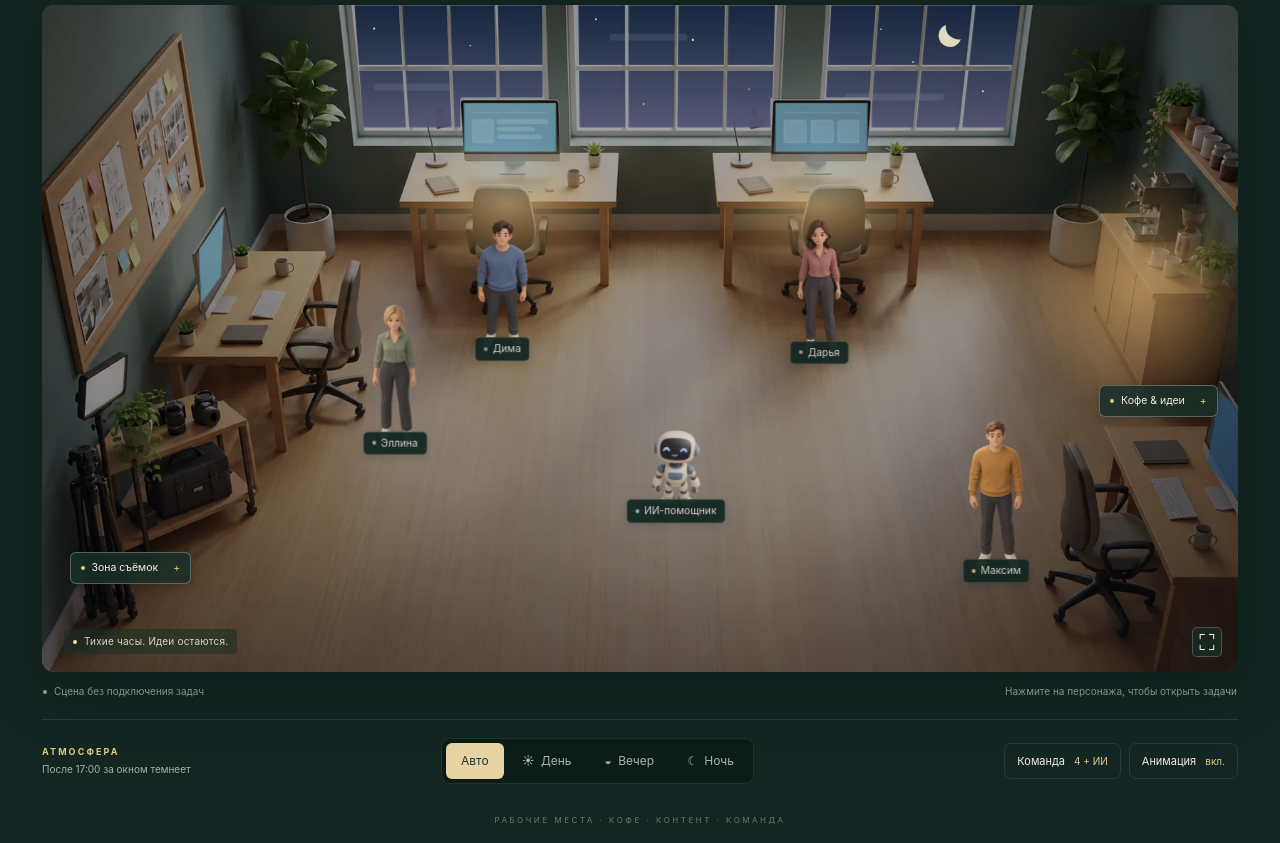
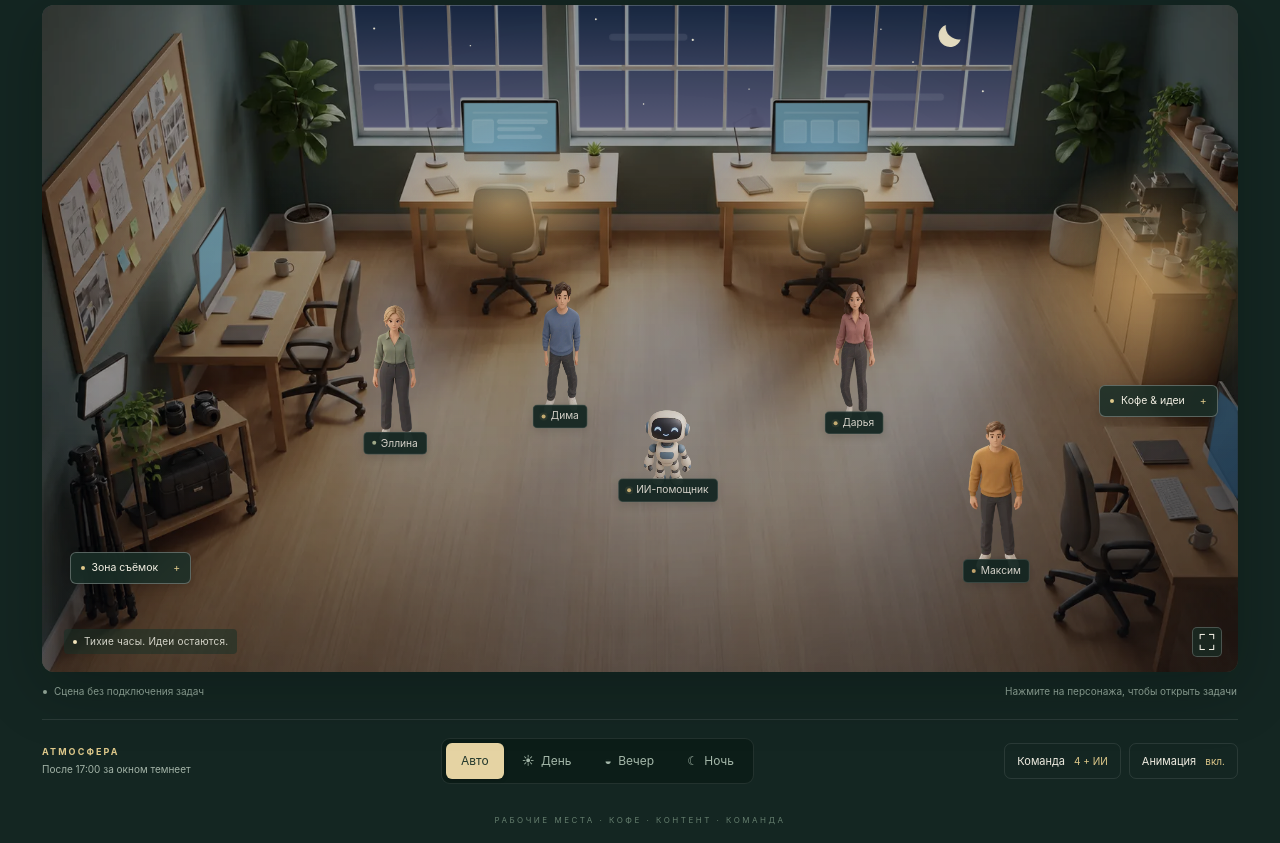
Before and after one commit to R0S1nante/axium-board, a plain HTML site: page studio.html in a window 1280 px wide. Shown: the part 98-941 px from the top of the page. Drawn offline with Linux system fonts and the light colour scheme.

Commit message:
Animate articulated walking, curved routes, turns and natural pauses

```diff
--- /dev/null
+++ b/assets/office/avatar-rig.mjs
@@ -0,0 +1,79 @@
+// Portable 2.5D sprite skinning. Canvas 2D works without a GPU/WebGL context.
+const TAU=Math.PI*2;
+const clamp=x=>Math.max(0,Math.min(1,x));
+const smooth=(a,b,x)=>{const t=clamp((x-a)/(b-a));return t*t*(3-2*t);};
+const rotate=(p,o,angle)=>{const c=Math.cos(angle),s=Math.sin(angle),x=p.x-o.x,y=p.y-o.y;return {x:o.x+c*x-s*y,y:o.y+s*x+c*y};};
+export function deformVertex(source,agent,time,robot=false){
+  const stride=agent.stride*(robot?.1:1),phase=agent.phase,yaw=agent.yaw;
+  let p={...source};
+  if(!robot&&source.y>.515){
+    const leg=(side,phase)=>{
+      const cycle=((phase/TAU)%1+1)%1,stance=clamp(cycle/.62),swing=clamp((cycle-.62)/.38);
+      const forward=cycle<.62?1-2*stance:-1+2*smooth(0,1,swing),lift=Math.sin(swing*Math.PI)*.025;
+      const hip={x:side<0?.455:.555,y:.54},ankle={x:side<0?.435:.57,y:.875};
+      const target={x:ankle.x+Math.sin(yaw)*forward*.057*stride,y:ankle.y+(Math.cos(yaw)*forward*.036-lift)*stride};
+      const knee={x:side<0?.448:.56,y:.725},mid={x:(hip.x+target.x)/2,y:(hip.y+target.y)/2},bend=Math.sin(swing*Math.PI)*.025*stride;
+      const deltaKnee={x:(mid.x-knee.x)*.48*stride+side*bend,y:(mid.y-knee.y)*.48*stride-bend*.35};
+      const upper=smooth(.535,.725,source.y),lower=smooth(.725,.878,source.y);
+      return {x:source.x+deltaKnee.x*upper*(1-lower)+(target.x-ankle.x)*lower,y:source.y+deltaKnee.y*upper*(1-lower)+(target.y-ankle.y)*lower};
+    };
+    const left=leg(-1,phase),right=leg(1,phase+Math.PI),blend=smooth(.486,.516,source.x),weight=smooth(.515,.56,source.y);
+    p.x+=(left.x+(right.x-left.x)*blend-source.x)*weight;p.y+=(left.y+(right.y-left.y)*blend-source.y)*weight;
+  }
+  const armHeight=smooth(.29,.35,source.y)*(1-smooth(.60,.65,source.y));
+  const leftWeight=(1-smooth(.365,.426,source.x))*armHeight,rightWeight=smooth(.581,.64,source.x)*armHeight;
+  const left=rotate(source,{x:.385,y:.292},-Math.sin(phase)*.11*stride),right=rotate(source,{x:.617,y:.292},Math.sin(phase)*.11*stride);
+  p.x+=(left.x-source.x)*leftWeight+(right.x-source.x)*rightWeight;p.y+=(left.y-source.y)*leftWeight+(right.y-source.y)*rightWeight;
+  const body=1-smooth(.53,.89,source.y),rise=(.5+.5*Math.cos(phase*2))*.006*agent.stride,breath=Math.sin(time*1.65)*.0013*(1-agent.stride);
+  p.y-=body*(rise+breath);p.x+=Math.sin(phase)*.0035*body*stride;
+  p=rotate(p,{x:.5,y:.88},Math.sin(yaw)*.012*agent.stride);
+  p.x=.5+(p.x-.5)*(robot?1:.75+.25*Math.abs(Math.cos(yaw)));
+  p.x+=Math.sin(yaw)*.004*(1-smooth(.28,.50,source.y));return p;
+}
+export class AvatarRig{
+  constructor(container,frontSrc,backSrc,robot=false){
+    this.canvas=document.createElement('canvas');this.canvas.className='avatar-art';this.canvas.width=320;this.canvas.height=320;this.canvas.setAttribute('aria-hidden','true');container.append(this.canvas);
+    this.ctx=this.canvas.getContext('2d',{alpha:true});this.robot=robot;this.lastTime=-1;container.dataset.renderer='canvas2d';
+    const cols=12,rows=28;this.points=[];this.cells=[];
+    for(let y=0;y<=rows;y++)for(let x=0;x<=cols;x++)this.points.push({x:.22+.56*x/cols,y:.05+.90*y/rows});
+    for(let y=0;y<rows;y++)for(let x=0;x<cols;x++){const a=y*(cols+1)+x,b=a+cols+1;this.cells.push({indices:[a,b,a+1,a+1,b,b+1]});}
+    this.front=new Image();this.front.onload=()=>{this.findCoverage();this.draw({phase:0,stride:0,yaw:0},0,true);};this.front.src=frontSrc;
+    if(backSrc){this.back=new Image();this.back.src=backSrc;}
+  }
+  findCoverage(){
+    const temp=document.createElement('canvas');temp.width=this.front.naturalWidth;temp.height=this.front.naturalHeight;const ctx=temp.getContext('2d');ctx.drawImage(this.front,0,0);
+    try{
+      const {data,width,height}=ctx.getImageData(0,0,temp.width,temp.height);
+      this.cells=this.cells.filter(cell=>{const a=this.points[cell.indices[0]],b=this.points[cell.indices[5]];
+        const x0=Math.max(0,Math.floor(a.x*width)-2),x1=Math.min(width,Math.ceil(b.x*width)+2),y0=Math.max(0,Math.floor(a.y*height)-2),y1=Math.min(height,Math.ceil(b.y*height)+2);
+        for(let y=y0;y<y1;y+=2)for(let x=x0;x<x1;x+=2)if(data[(y*width+x)*4+3]>2)return true;return false;});
+    }catch{/* Drawing remains available when canvas pixel reads are restricted. */}
+  }
+  draw(agent,time,force=false){
+    if(!this.front.complete||!this.front.naturalWidth)return;
+    if(!force&&time-this.lastTime<(agent.stride>.1?1/30:1/12))return;this.lastTime=time;
+    const ctx=this.ctx,w=this.canvas.width;ctx.setTransform(1,0,0,1,0,0);ctx.clearRect(0,0,w,w);
+    const image=!this.robot&&Math.cos(agent.yaw)<-.1&&this.back?.complete&&this.back.naturalWidth?this.back:this.front;
+    if(agent.stride<.025||this.robot){
+      ctx.translate(w*.5,w*.88);ctx.rotate(Math.sin(agent.phase)*agent.stride*(this.robot?.018:.004));
+      ctx.scale(this.robot?1:.75+.25*Math.abs(Math.cos(agent.yaw)),1);
+      ctx.translate(-w*.5,-w*.88-Math.sin(time*1.65)*.0013*w-Math.abs(Math.sin(agent.phase))*agent.stride*.004*w);
+      ctx.drawImage(image,0,0,w,w);return;
+    }
+    const posed=this.points.map(p=>{const v=deformVertex(p,agent,time,this.robot);return {x:v.x*w,y:v.y*w};});
+    const iw=image.naturalWidth,ih=image.naturalHeight;
+    for(const cell of this.cells)for(let k=0;k<6;k+=3){
+      const ids=cell.indices.slice(k,k+3),s=ids.map(i=>({x:this.points[i].x*iw,y:this.points[i].y*ih})),d=ids.map(i=>posed[i]);this.triangle(ctx,image,s,d);
+    }
+  }
+  triangle(ctx,image,s,d){
+    const x1=s[1].x-s[0].x,y1=s[1].y-s[0].y,x2=s[2].x-s[0].x,y2=s[2].y-s[0].y,det=x1*y2-x2*y1;
+    if(Math.abs(det)<.00001)return;
+    const a=((d[1].x-d[0].x)*y2-(d[2].x-d[0].x)*y1)/det,b=((d[1].y-d[0].y)*y2-(d[2].y-d[0].y)*y1)/det;
+    const c=((d[2].x-d[0].x)*x1-(d[1].x-d[0].x)*x2)/det,e=((d[2].y-d[0].y)*x1-(d[1].y-d[0].y)*x2)/det;
+    ctx.save();ctx.setTransform(1,0,0,1,0,0);ctx.beginPath();
+    const center={x:(d[0].x+d[1].x+d[2].x)/3,y:(d[0].y+d[1].y+d[2].y)/3};
+    d.forEach((p,i)=>{const dx=p.x-center.x,dy=p.y-center.y,len=Math.hypot(dx,dy)||1;ctx[i?'lineTo':'moveTo'](p.x+dx/len*.45,p.y+dy/len*.45);});ctx.closePath();ctx.clip();
+    ctx.setTransform(a,b,c,e,d[0].x-a*s[0].x-c*s[0].y,d[0].y-b*s[0].x-e*s[0].y);ctx.drawImage(image,0,0);ctx.restore();
+  }
+}
--- /dev/null
+++ b/assets/office/locomotion.mjs
@@ -0,0 +1,104 @@
+// World coordinates are percentages of the room. Distances account for its aspect ratio.
+export const ASPECT = 1678 / 936;
+export const NODES = {
+  dima:[38.5,51], darya:[65,51.5], ellina:[29.5,65], maxim:[79.8,84], robot:[53,76],
+  nw:[38.5,60], ne:[65,60], west:[35,68], center:[53,65], east:[76,65],
+  sw:[35,78], south:[62,80], coffee:[84,62], gear:[25,79], ideas:[52,72]
+};
+const EDGES = [['dima','nw'],['darya','ne'],['ellina','west'],['maxim','south'],['robot','ideas'],['nw','west'],['nw','center'],['ne','center'],['ne','east'],['west','center'],['west','sw'],['center','east'],['center','ideas'],['sw','gear'],['sw','ideas'],['ideas','south'],['south','east'],['east','coffee']];
+export const distance = (a,b) => Math.hypot((a.x-b.x)*ASPECT,a.y-b.y);
+const point = a => ({x:a[0],y:a[1]});
+const lerp = (a,b,t) => ({x:a.x+(b.x-a.x)*t,y:a.y+(b.y-a.y)*t});
+export function route(from,to) {
+  const costs=Object.fromEntries(Object.keys(NODES).map(k=>[k,Infinity])),previous={},pending=new Set(Object.keys(NODES));costs[from]=0;
+  while(pending.size){const current=[...pending].sort((a,b)=>costs[a]-costs[b])[0];pending.delete(current);if(current===to)break;
+    for(const [a,b]of EDGES){const next=a===current?b:b===current?a:null;if(!next||!pending.has(next))continue;const score=costs[current]+distance(point(NODES[current]),point(NODES[next]));if(score<costs[next]){costs[next]=score;previous[next]=current;}}
+  }
+  if(!Number.isFinite(costs[to]))throw Error('Unknown or disconnected destination');
+  const result=[to];while(result[0]!==from)result.unshift(previous[result[0]]);return result;
+}
+export function makePath(nodes,lane=0) {
+  const points=nodes.map((n,i)=>{const p=typeof n==='string'?point(NODES[n]):n;return {...p,y:p.y+(i>0&&i<nodes.length-1?lane:0)};});
+  const samples=[{...points[0],d:0}];
+  const add=p=>{const prev=samples.at(-1),d=distance(prev,p);if(d>.00001)samples.push({...p,d:prev.d+d});};
+  for(let i=1;i<points.length;i++){
+    const corner=points[i],next=points[i+1];
+    if(!next){add(corner);continue;}
+    const before=lerp(points[i-1],corner,.83),after=lerp(corner,next,.17);add(before);
+    for(let j=1;j<=12;j++){const t=j/12;add(lerp(lerp(before,corner,t),lerp(corner,after,t),t));}
+  }
+  return {samples,length:samples.at(-1).d};
+}
+export function samplePath(path,travel) {
+  const a=path.samples,d=Math.max(0,Math.min(path.length,travel));let lo=0,hi=a.length-1;
+  while(lo+1<hi){const mid=(lo+hi)>>1;if(a[mid].d<d)lo=mid;else hi=mid;}
+  const t=(d-a[lo].d)/(a[hi].d-a[lo].d||1);return lerp(a[lo],a[hi],t);
+}
+export const wrapAngle=a=>Math.atan2(Math.sin(a),Math.cos(a));
+export function advanceSpeed(current,remaining,cruise,dt,brake=1) {
+  const target=Math.min(cruise,Math.sqrt(Math.max(0,2*5*remaining)))*brake;
+  const acceleration=target>current?3.2:6;
+  return current+Math.max(-acceleration*dt,Math.min(acceleration*dt,target-current));
+}
+export function walkable(p) {
+  const polygon=[[34,48],[71,48],[71,55],[86,57],[86,65],[81,69],[81,89],[23,89],[23,73],[28,68],[28,63],[33,60]];
+  let inside=false;for(let i=0,j=polygon.length-1;i<polygon.length;j=i++){
+    const [xi,yi]=polygon[i],[xj,yj]=polygon[j];if((yi>p.y)!==(yj>p.y)&&p.x<(xj-xi)*(p.y-yi)/(yj-yi)+xi)inside=!inside;
+  }return inside;
+}
+
+export class OfficeMotion {
+  constructor(members,onFrame,onActivity,random=Math.random){
+    this.random=random;this.onFrame=onFrame;this.onActivity=onActivity;this.clock=0;this.running=false;
+    this.agents=members.map((m,i)=>({...m,index:i,node:m.id,target:m.id,x:m.x,y:m.y,path:null,travel:0,speed:0,phase:i*1.7,stride:0,yaw:0,idleYaw:0,offset:{x:0,y:0},wait:.15+i*.85,cruise:m.robot?4.8:3.9+i*.25}));
+  }
+  setRunning(value){this.running=value;}
+  frame(dt){
+    // Discard background-tab time: resuming never jumps to a later point on the route.
+    if(!this.running)return;dt=Math.max(0,Math.min(dt,.25));
+    const steps=Math.max(1,Math.ceil(dt/.025)),step=dt/steps;
+    for(let i=0;i<steps;i++){
+      this.clock+=step;
+      for(const a of this.agents){
+        if(!a.path){a.wait-=step;if(a.wait<=0)this.depart(a);}
+        if(a.path)this.move(a,step);
+        else {a.stride+=(0-a.stride)*Math.min(1,step*7);a.yaw+=wrapAngle(a.idleYaw-a.yaw)*Math.min(1,step*2.5);}
+      }
+    }
+    for(const a of this.agents)this.onFrame(a,this.clock);
+  }
+  depart(a){
+    if(this.agents.filter(x=>x.path&&!x.robot).length>=2&&!a.robot){a.wait=2;return;}
+    const destinations=a.node===a.id?['coffee','gear','ideas']:this.random()<.83?[a.id]:['coffee','gear',a.id];
+    const available=destinations.filter(n=>n!==a.node&&!this.agents.some(b=>b!==a&&b.target===n));
+    if(!available.length){a.wait=2;return;}
+    const target=available[Math.floor(this.random()*available.length)];
+    const nodes=route(a.node,target);a.path=makePath(nodes,a.index%2?.65:-.65);a.target=target;a.travel=0;a.speed=0;
+    this.onActivity(a,target===a.id?'Возвращается к работе':target==='coffee'?'Идёт за кофе':target==='gear'?'Идёт к оборудованию':'Идёт обсудить идеи');
+  }
+  move(a,dt){
+    const ahead=samplePath(a.path,Math.min(a.path.length,a.travel+1)),current=samplePath(a.path,a.travel);
+    let brake=1,avoid={x:0,y:0};
+    for(const b of this.agents){if(a===b)continue;const d=distance(a,b);if(d>7)continue;
+      const tx=(ahead.x-current.x)*ASPECT,ty=ahead.y-current.y,rx=(b.x-a.x)*ASPECT,ry=b.y-a.y;
+      const facing=(tx*rx+ty*ry)/(Math.hypot(tx,ty)*Math.hypot(rx,ry)||1);
+      if(facing>.4&&d<5.4)brake=Math.min(brake,b.path&&a.index<b.index?.65:.18);
+      if(d<5.5){const strength=(5.5-d)/5.5;avoid.x-=(b.x-a.x)/(d||1)*strength*1.8;avoid.y-=(b.y-a.y)/(d||1)*strength*1.8;}
+    }
+    const remaining=a.path.length-a.travel;
+    a.speed=advanceSpeed(a.speed,remaining,a.cruise,dt,brake);
+    const delta=Math.min(remaining,a.speed*dt);a.travel+=delta;
+    const p=samplePath(a.path,a.travel),settle=Math.min(1,remaining/3);a.offset.x+=(avoid.x*settle-a.offset.x)*Math.min(1,dt*2.5);a.offset.y+=(avoid.y*settle-a.offset.y)*Math.min(1,dt*2.5);
+    const nudged={x:p.x+a.offset.x*settle,y:p.y+a.offset.y*settle};const next=walkable(nudged)?nudged:p;
+    a.x=next.x;a.y=next.y;
+    const tangent=samplePath(a.path,Math.min(a.path.length,a.travel+.5));const heading=Math.atan2((tangent.x-p.x)*ASPECT,tangent.y-p.y);
+    if(remaining>.2)a.yaw+=wrapAngle(heading-a.yaw)*Math.min(1,dt*5);
+    a.phase+=delta*(a.robot?3.5:1.65);a.stride+=(Math.min(1,a.speed/2.5)-a.stride)*Math.min(1,dt*8);
+    if(remaining<.025){
+      a.x=NODES[a.target][0];a.y=NODES[a.target][1];a.node=a.target;a.path=null;a.speed=0;a.offset={x:0,y:0};
+      a.wait=a.node===a.id?8+this.random()*18:6+this.random()*8;
+      a.idleYaw=a.node==='coffee'?Math.PI/2:a.node==='gear'?-Math.PI/2:a.node===a.id?-.1+a.index*.055:0;
+      this.onActivity(a,a.node===a.id?(a.robot?'Готов помочь':'За рабочим местом'):a.node==='coffee'?'Пауза на кофе':a.node==='gear'?'У оборудования':'Обсуждает идеи');
+    }
+  }
+}
--- a/assets/office/studio.mjs
+++ b/assets/office/studio.mjs
@@ -1,4 +1,6 @@
 /* Scene is independent of the existing board. Timezone never follows the viewer's device. */
+import {OfficeMotion} from './locomotion.mjs';
+import {AvatarRig} from './avatar-rig.mjs';
 export const TIME_ZONE = 'Asia/Almaty';
 export function localMinutes(date = new Date()) {
   const parts = new Intl.DateTimeFormat('en-GB', {timeZone: TIME_ZONE, hour: '2-digit', minute: '2-digit', hourCycle: 'h23'}).formatToParts(date);
@@ -39,7 +41,7 @@ function init() {
   let motion = !reducedMotion.matches && readSetting('axium-studio-motion', 'on') === 'on';
   let teamVisible = readSetting('axium-studio-team', 'on') === 'on';
   let data = null, connection = key ? 'loading' : 'unconnected', activePerson = null, lastFocus = null;
-  let activeMotion = false, motionTimer, returnTimer, walkTimer, travelerIndex = 0, loading = false;
+  let loading = false, animationFrame = null, previousFrame = null;
   const members = [
     {id:'dima', name:'Дима', color:'#8aabc7', x:38.5, y:51, size:13},
     {id:'darya', name:'Дарья', color:'#ce9b9b', x:65, y:51.5, size:13},
@@ -71,10 +73,18 @@ function init() {
     el.className='avatar';el.dataset.member=m.id;
     el.style.cssText=`--x:${m.x}%;--y:${m.y}%;--size:${m.size}%;--color:${m.color};--delay:${-i*.9}s;z-index:${Math.round(m.y)}`;
     el.setAttribute('aria-label',m.robot ? 'ИИ-помощник — открыть информацию' : m.name+' — открыть задачи');
-    const img=document.createElement('img');img.src=`assets/office/${m.id}.webp`;img.alt='';img.width=512;img.height=512;img.draggable=false;
-    const label=document.createElement('span');label.className='avatar-label';const dot=document.createElement('i');dot.setAttribute('aria-hidden','true');label.append(dot,document.createTextNode(m.name));el.append(img,label);
+    m.rig=new AvatarRig(el,`assets/office/${m.id}.webp`,m.robot?null:`assets/office/${m.id}-back.webp`,!!m.robot);
+    const label=document.createElement('span');label.className='avatar-label';const dot=document.createElement('i');dot.setAttribute('aria-hidden','true');label.append(dot,document.createTextNode(m.name));el.append(label);
     el.addEventListener('click',()=>showPerson(m));$('people').append(el);m.el=el;
   }
+  const locomotion=new OfficeMotion(members,(a,time)=>{
+    a.el.style.left=a.x+'%';a.el.style.top=a.y+'%';a.el.style.zIndex=Math.round(a.y*10);
+    a.el.style.setProperty('--size',(a.size*(1+(a.y-NUMBER_HOME_Y[a.id])*.004))+'%');
+    a.el.classList.toggle('walking',a.stride>.15);a.el.dataset.activity=a.path?'walking':'idle';
+    a.el.dataset.travel=String(Math.floor(a.travel));
+    a.rig.draw(a,time);
+  },(a,activity)=>{a.el.title=a.name+' · '+activity;});
+  const NUMBER_HOME_Y=Object.fromEntries(members.map(m=>[m.id,m.y]));
 
   function updateLight() {
     const now=new Date(), mins=localMinutes(now), light=lightingFor(mins,mode);
@@ -88,20 +98,10 @@ function init() {
   }
   document.querySelectorAll('[data-mode]').forEach(b=>b.addEventListener('click',()=>{mode=b.dataset.mode;saveSetting('axium-studio-light',mode);updateLight();$('announcement').textContent='Освещение: '+b.textContent.trim();}));
 
-  function home(m) { m.el.style.left=m.x+'%';m.el.style.top=m.y+'%';m.el.style.zIndex=Math.round(m.y); }
-  function stopMovement() {
-    clearTimeout(motionTimer);clearTimeout(returnTimer);clearTimeout(walkTimer);
-    members.forEach(m=>{m.el.classList.remove('walking');home(m);});
-  }
-  function scheduleWalk() { clearTimeout(motionTimer);if(activeMotion)motionTimer=setTimeout(walk,14000); }
-  function walk() {
-    if(!activeMotion || !$('panel').hidden) {scheduleWalk();return;}
-    const m=members[travelerIndex++ % members.length];
-    // Paths stay on the open center floor; furniture footprints are never crossed.
-    const destination=m.robot ? {x:58,y:66} : m.id==='ellina' ? {x:44,y:65} : m.id==='maxim' ? {x:72,y:70} : {x:m.x+4,y:61};
-    m.el.classList.add('walking');m.el.style.left=destination.x+'%';m.el.style.top=destination.y+'%';m.el.style.zIndex=Math.round(destination.y);
-    walkTimer=setTimeout(()=>m.el.classList.remove('walking'),4100);
-    returnTimer=setTimeout(()=>{if(!activeMotion)return;m.el.classList.add('walking');home(m);walkTimer=setTimeout(()=>{m.el.classList.remove('walking');scheduleWalk();},4100);},8500);
+  function frame(now){
+    if(previousFrame!==null)locomotion.frame((now-previousFrame)/1000);
+    $('people').dataset.motionTime=locomotion.clock.toFixed(2);
+    previousFrame=now;animationFrame=requestAnimationFrame(frame);
   }
   function updateMotion() {
     const animate=motion&&!reducedMotion.matches&&!document.hidden;
@@ -112,8 +112,10 @@ function init() {
     $('motionToggle').title=reducedMotion.matches?'В системе включено уменьшение движения':'';
     $('people').classList.toggle('off',!teamVisible);$('people').inert=!teamVisible;
     $('teamToggle').setAttribute('aria-pressed',String(teamVisible));$('teamCount').textContent=teamVisible?'4 + ИИ':'скрыта';
-    const shouldMove=animate&&teamVisible;
-    if(shouldMove!==activeMotion){activeMotion=shouldMove;stopMovement();if(activeMotion)scheduleWalk();}
+    const shouldMove=animate&&teamVisible&&$('panel').hidden;
+    locomotion.setRunning(shouldMove);
+    if(shouldMove&&animationFrame===null){previousFrame=null;animationFrame=requestAnimationFrame(frame);}
+    else if(!shouldMove&&animationFrame!==null){cancelAnimationFrame(animationFrame);animationFrame=null;previousFrame=null;}
   }
   $('motionToggle').addEventListener('click',()=>{motion=!motion;saveSetting('axium-studio-motion',motion?'on':'off');updateMotion();});
   $('teamToggle').addEventListener('click',()=>{teamVisible=!teamVisible;saveSetting('axium-studio-team',teamVisible?'on':'off');updateMotion();});
@@ -125,6 +127,7 @@ function init() {
   function openPanel(title,intro,eyebrow) {
     lastFocus=document.activeElement;$('panelTitle').textContent=title;$('panelIntro').textContent=intro;$('panelEyebrow').textContent=eyebrow;
     $('panelBody').replaceChildren();$('panel').hidden=false;$('scrim').hidden=false;document.querySelector('.app').inert=true;$('closePanel').focus();
+    updateMotion();
   }
   function showPerson(m) {
     activePerson=m;
@@ -152,7 +155,7 @@ function init() {
   document.querySelectorAll('[data-zone]').forEach(b=>b.addEventListener('click',()=>{
     activePerson=null;const z=zones[b.dataset.zone];openPanel(z.title,z.intro,'ПРОСТРАНСТВО СТУДИИ');const ul=document.createElement('ul');ul.className='zone-list';for(const text of z.items){const li=document.createElement('li');li.textContent=text;ul.append(li);}$('panelBody').append(ul);
   }));
-  function closePanel(){$('panel').hidden=true;$('scrim').hidden=true;document.querySelector('.app').inert=false;activePerson=null;if(lastFocus?.isConnected)lastFocus.focus();}
+  function closePanel(){$('panel').hidden=true;$('scrim').hidden=true;document.querySelector('.app').inert=false;activePerson=null;updateMotion();if(lastFocus?.isConnected)lastFocus.focus();}
   $('closePanel').addEventListener('click',closePanel);$('scrim').addEventListener('click',closePanel);
   document.addEventListener('keydown',event=>{
     if($('panel').hidden)return;
```
Also changed, not shown: tests/locomotion.test.mjs (added, +33 -0 lines), assets/office/darya-back.webp (added), assets/office/dima-back.webp (added), assets/office/ellina-back.webp (added), assets/office/maxim-back.webp (added), assets/office/studio.css, 2 other files.
